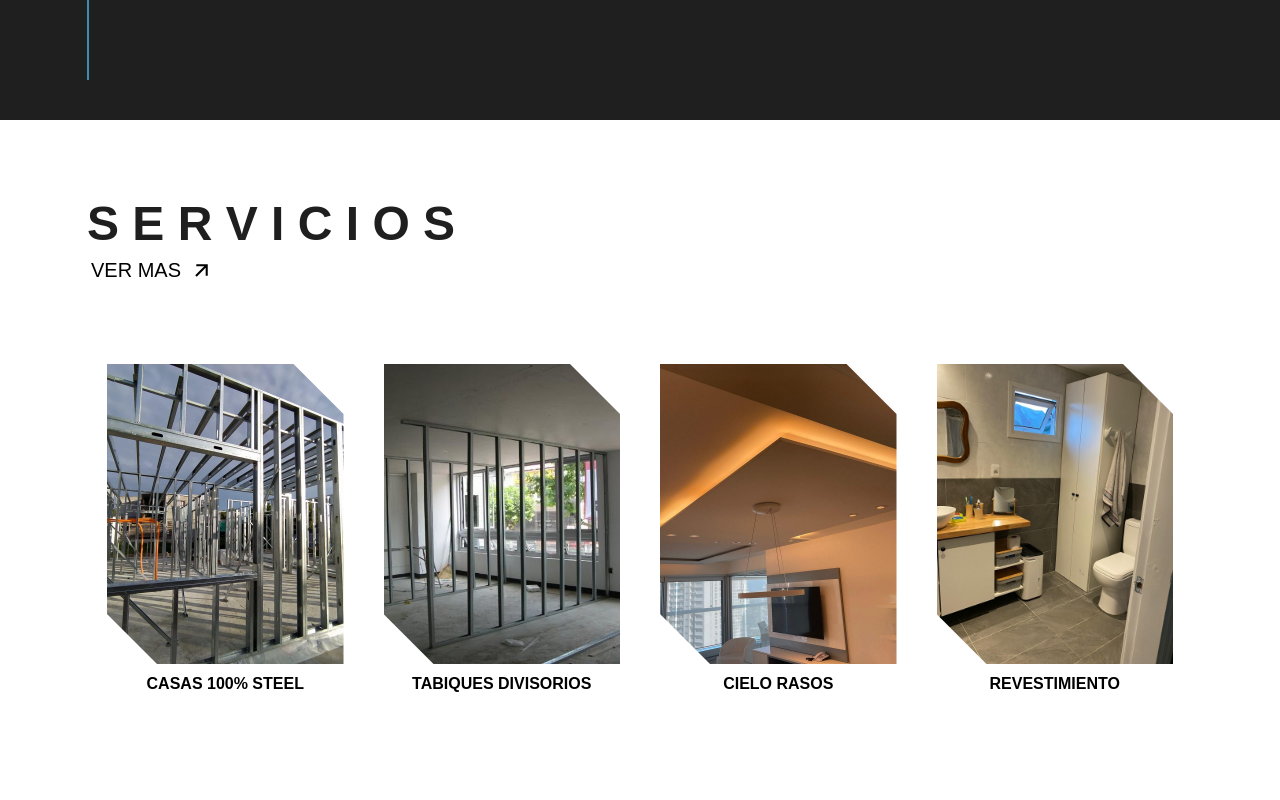
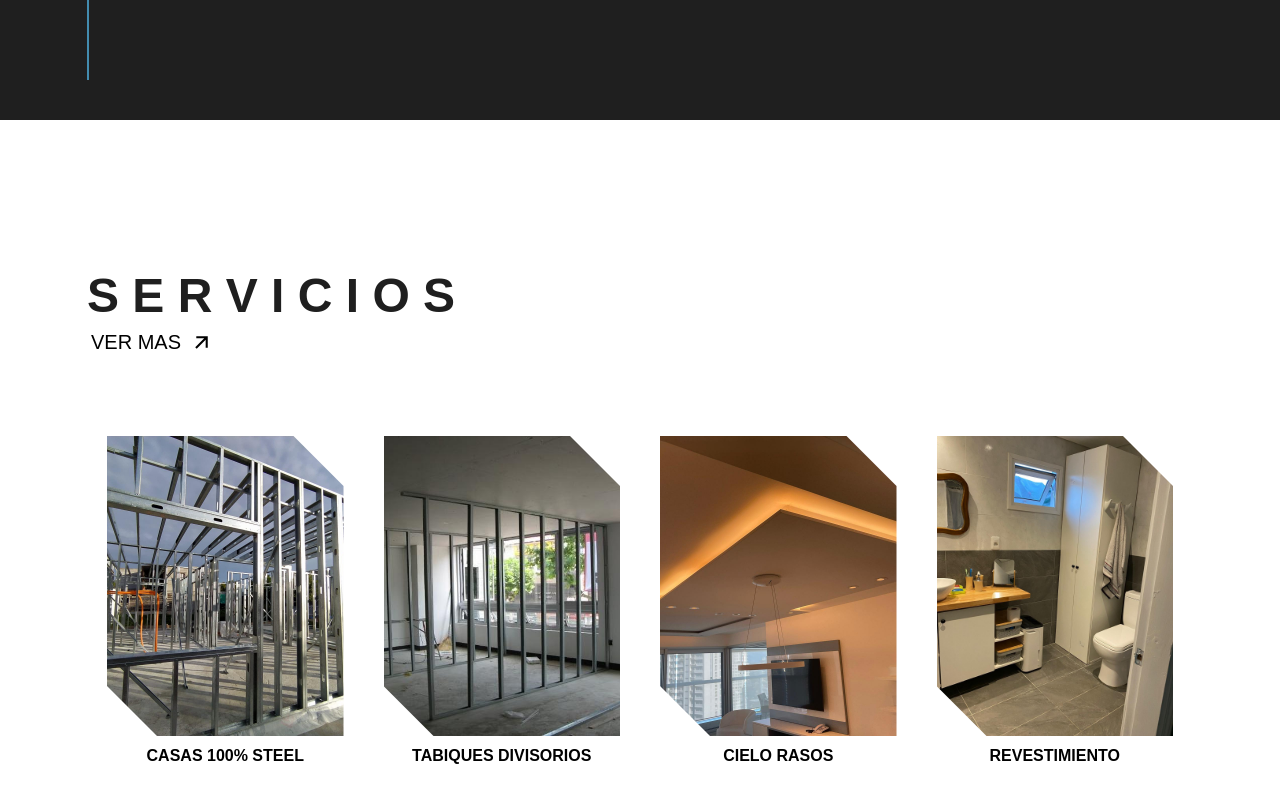
Before and after one commit to MaxiRinaldi22/DRconstrucciones, a Next.js app: page / in a window 1280 px wide. Shown: the part 1520-2320 px from the top of the page. Built offline with nearby package versions, Linux system fonts and the light colour scheme; a web font is replaced by a local one.

Commit message:
Add more space

```diff
--- a/src/components/TrabajosMain.tsx
+++ b/src/components/TrabajosMain.tsx
@@ -19,7 +19,7 @@
   });
 
   return (
-    <section className="bg-white py-10">
+    <section className="bg-white py-28">
       <Margin>
         <div
           data-aos="fade-right"
```
